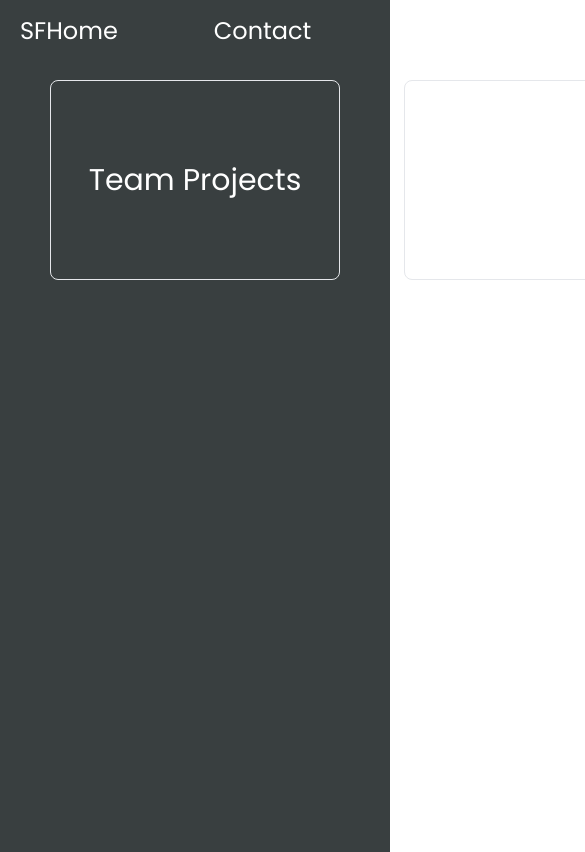
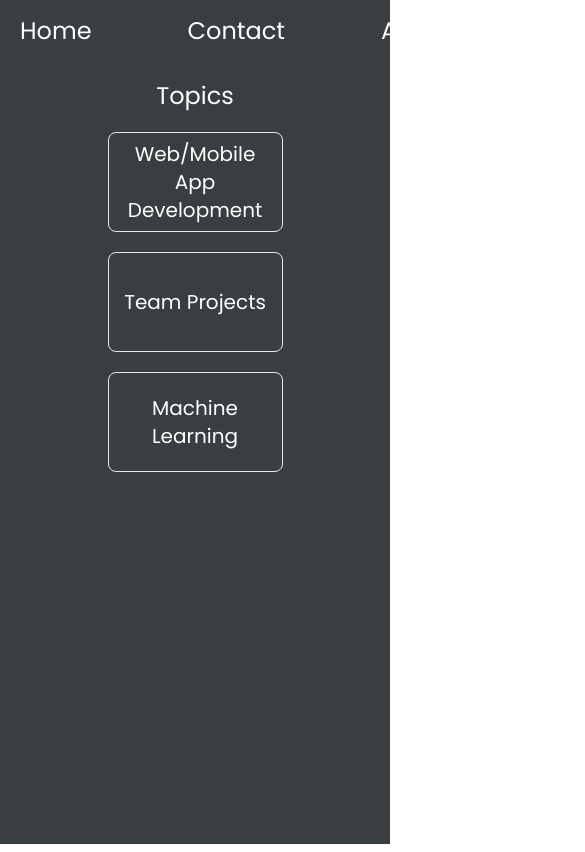
Before and after one commit to sflowers51/Resume-Site, a React (Vite) app: page /projects in a window 390 px wide. Shown: the top 852 px of the page, 585 px wide, since content can reach past the window. Built offline with nearby package versions, Linux system fonts and the light colour scheme.

Commit message:
bare minimum for responsiveness

```diff
--- a/package.json
+++ b/package.json
@@ -19,12 +19,14 @@
     "react": "^18.2.0",
     "react-dom": "^18.2.0",
     "react-router": "^6.22.3",
-    "react-router-dom": "^6.22.3"
+    "react-router-dom": "^6.23.1",
+    "react-scroll": "^1.9.0"
   },
   "devDependencies": {
     "@types/node": "^20.12.7",
     "@types/react": "^18.2.66",
     "@types/react-dom": "^18.2.22",
+    "@types/react-scroll": "^1.8.10",
     "@typescript-eslint/eslint-plugin": "^7.2.0",
     "@typescript-eslint/parser": "^7.2.0",
     "@vitejs/plugin-react": "^4.2.1",
--- a/src/components/AboutMe.tsx
+++ b/src/components/AboutMe.tsx
@@ -1,8 +1,8 @@
 const AboutMe = () => {
   return (
-    <div className="h-screen w-[50%] text-left items-left justify-center flex flex-col ">
-      <h1 className="text-5xl">About Me</h1>
-      <h1 className="text-xl ">
+    <div className="h-screen w-[50%] md:text-left text-center items-left justify-center flex flex-col ">
+      <h1 className="md:text-5xl text-2xl">About Me</h1>
+      <h1 className="md:text-xl ">
         As a computer science student, I'm eager to learn, grow, and work
         diligently. My studies have covered a wide range of topics including
         information systems, computer science, and cybersecurity. My passion for
--- a/src/components/Education.tsx
+++ b/src/components/Education.tsx
@@ -3,7 +3,7 @@ import EducationCard from "./EducationCard";
 const Education = () => {
   return (
     <div className="h-screen flex flex-col items-center gap-y-11 p-10">
-      <h1 className="text-5xl text-center">Education</h1>
+      <h1 className="md:text-5xl text-2xl text-center">Education</h1>
       <EducationCard />
     </div>
   );
--- a/src/components/EducationCard.tsx
+++ b/src/components/EducationCard.tsx
@@ -2,23 +2,23 @@ import culogo from "../assets/img/culogo.png";
 import fhu from "../assets/img/fhu.png";
 const EducationCard = () => {
   return (
-    <div className="w-[900px] h-[400px] gap-3 grid grid-cols-2 grid-rows-2">
-      <div className="bg-white rounded-lg items-center justify-center flex">
-        <img src={culogo} width={350} />
+    <div className="md:w-[900px] md:h-[400px] w-[450px] h-[250px] gap-3 grid grid-cols-2 grid-rows-2">
+      <div className="bg-white rounded-lg items-center justify-center flex ">
+        <img src={culogo} className="md:w-[350px] p-5" />
       </div>
-      <div className="text-left text-2xl flex flex-col gap-5 justify-center items-start px-12">
+      <div className="text-left text-lg md:text-2xl flex flex-col md:gap-5 justify-center items-start md:px-12">
         <p>Cumberland University</p>
         <p> A.S. General Science</p>
         <p> 2020-2022</p>
       </div>
-      <div className="text-left text-2xl flex flex-col gap-5 justify-center items-end px-12 ">
+      <div className="text-left md:text-2xl text-lg flex flex-col md:gap-5 justify-center md:px-12 ">
         <p>Freed-Hardeman University</p>
-        <p>B.S. Computer Science, </p>
-        <p className="text-xl">Focus in Information Systems</p>
+        <p>B.S. Computer Science </p>
+        <p className="md:text-xl md:block hidden">Focus in Information Systems</p>
         <p> 2022-2024</p>
       </div>
       <div className="bg-white rounded-lg items-center justify-center flex">
-        <img src={fhu} width={350} />
+        <img src={fhu} className="md:w-[350px] p-5" />
       </div>
     </div>
   );
--- a/src/components/Nav.tsx
+++ b/src/components/Nav.tsx
@@ -8,7 +8,7 @@ const Nav = () => {
   return (
     <>
       <div className="bg-[#393F40] w-full text-white p-4 z-50 flex flex-row justify-between pt-[15px] px-[25px] text-2xl absolute pl-5 ">
-        <Link to="/" className="hover:text-[#CCCCCC]">SF</Link>
+        <Link to="/" className="hover:text-[#CCCCCC] hidden md:block">SF</Link>
         <div className="relative flex flex-row gap-24 -z-10">
           <Link to="/" className="hover:text-[#CCCCCC] hover:underline">Home</Link>
           <div className="relative hover:text-[#CCCCCC] hover:underline">
--- a/src/components/ProjectTopic.tsx
+++ b/src/components/ProjectTopic.tsx
@@ -9,7 +9,7 @@ const ProjectTopic: React.FC<ProjectTopicProps> = ({ title, onClick }) => {
   return (
     <div
       onClick={onClick}
-      className="flex flex-col w-[290px] border h-[200px] rounded-lg items-center justify-center text-3xl hover:bg-white hover:text-[#393F40] cursor-pointer text-center p-3"
+      className="flex flex-col md:w-[290px] border md:h-[200px] w-[175px] h-[100px] rounded-lg items-center justify-center md:text-3xl text-xl hover:bg-white hover:text-[#393F40] cursor-pointer text-center p-3"
     >
       <p>{title}</p>
     </div>
--- a/src/components/ProjectTopics.tsx
+++ b/src/components/ProjectTopics.tsx
@@ -1,11 +1,12 @@
 import React from "react";
 import ProjectTopic from "./ProjectTopic";
+import { Link } from "react-scroll";
 
 // Define the type for project topic
 interface ProjectTopicData {
   id: number;
   title: string;
-  projectlinks: { projectname: string; description: string, link: string }[];
+  projectlinks: { projectname: string; description: string; link: string }[];
 }
 
 interface ProjectTopicsProps {
@@ -18,14 +19,23 @@ const ProjectTopics: React.FC<ProjectTopicsProps> = ({
   onTopicClick,
 }) => {
   return (
-    <div className="flex flex-row gap-16">
-      {topics.map((topic) => (
-        <ProjectTopic
-          key={topic.id}
-          title={topic.title}
-          onClick={() => onTopicClick(topic)}
-        />
-      ))}
+    <div className="my-20">
+      <div className="md:text-4xl text-2xl text-center">Topics</div>
+      <div className="flex md:flex-row flex-col md:gap-16 md:m-10 m-5 gap-5">
+        {topics.map((topic) => (
+          <Link
+            key={topic.id}
+            to="ProjectWell"
+            spy={true}
+            smooth={true}
+            offset={-70}
+            duration={500}
+            onClick={() => onTopicClick(topic)}
+          >
+            <ProjectTopic title={topic.title} onClick={() => {}} />
+          </Link>
+        ))}
+      </div>
     </div>
   );
 };
--- a/src/components/ProjectWell.tsx
+++ b/src/components/ProjectWell.tsx
@@ -13,11 +13,11 @@ interface ProjectWellProps {
 
 const ProjectWell: React.FC<ProjectWellProps> = ({ content }) => {
   return (
-    <div className="border w-[800px] min-h-[400px]  rounded-lg grid grid-cols-2 grid-rows gap-6 p-16">
+    <div className="border md:w-[800px]  rounded-lg grid grid-cols-2 grid-rows gap-6 md:p-16 p-5 m-10">
       {content.map((link, index) => (
         <div key={index} className="col-span-2">
-          <a href={link.link} target="_blank" rel="noopener noreferrer" className="text-4xl  hover:text-[#CCCCCC]">{link.projectname}</a>
-          <p className="text-2xl">{link.description}</p>
+          <a href={link.link} target="_blank" rel="noopener noreferrer" className="md:text-4xl text-xl hover:text-[#CCCCCC]">{link.projectname}</a>
+          <p className="md:text-2xl text-lg">{link.description}</p>
         </div>
       ))}
     </div>
--- a/src/components/SkillDonutDisplay.tsx
+++ b/src/components/SkillDonutDisplay.tsx
@@ -3,14 +3,14 @@ import SkillDonut from "./SkillDonut";
 const SkillDonutDisplay = () => {
   return (
     <div className="flex flex-col gap-10">
-      <div className="flex flex-row justify-center gap-x-10">
+      <div className="flex md:flex-row flex-col justify-center gap-y-10 gap-x-10">
         <SkillDonut percentage={90} skill="JavaScript" />
         <SkillDonut percentage={90} skill="TailwindCSS" />
         <SkillDonut percentage={70} skill="React" />
         <SkillDonut percentage={60} skill="Node JS" />
         <SkillDonut percentage={80} skill=".NET MAUI" />
       </div>
-      <div className="flex flex-row justify-center gap-x-10">
+      <div className="flex md:flex-row flex-col justify-center gap-y-10 gap-x-10">
         <SkillDonut percentage={90} skill="Python" />
         <SkillDonut percentage={70} skill="C#" />
         <SkillDonut percentage={60} skill="SQL" />
--- a/src/components/TechnicalSkill.tsx
+++ b/src/components/TechnicalSkill.tsx
@@ -2,8 +2,8 @@ import SkillDonutDisplay from "./SkillDonutDisplay";
 
 const TechnicalSkill = () => {
   return (
-    <div className="h-screen flex flex-col items-center gap-y-11">
-      <h1 className="text-5xl text-center">Technical Skills</h1>
+    <div className="lg:h-screen h-full flex flex-col items-center gap-y-11">
+      <h1 className="lg:text-5xl text-xl text-center">Technical Skills</h1>
       <SkillDonutDisplay />
     </div>
   );
--- a/src/views/Home.tsx
+++ b/src/views/Home.tsx
@@ -3,7 +3,7 @@ import Nav from "../components/Nav";
 
 const Home = () => {
   return (
-    <div className="h-screen bg-[#393F40] text-white font-poppins flex flex-col">
+    <div className="lg:h-screen h-full bg-[#393F40] text-white font-poppins flex flex-col">
       <Nav />
       <Hero />
     </div>
--- a/src/views/Projects.tsx
+++ b/src/views/Projects.tsx
@@ -95,9 +95,8 @@ const Projects: React.FC = () => {
   };
 
   return (
-    <div className="min-h-[101vh] pb-10 bg-[#393F40] text-white font-poppins flex flex-col items-center gap-10">
+    <div className="min-h-screen pb-10 bg-[#393F40] text-white font-poppins flex flex-col items-center gap-10">
       <Nav />
-      <h1 className="text-4xl">Topics</h1>
       <ProjectTopics
         topics={projectTopicsData}
         onTopicClick={handleTopicClick}
```
Also changed, not shown: 3 other files (tests, documents, lock files or other folders).
